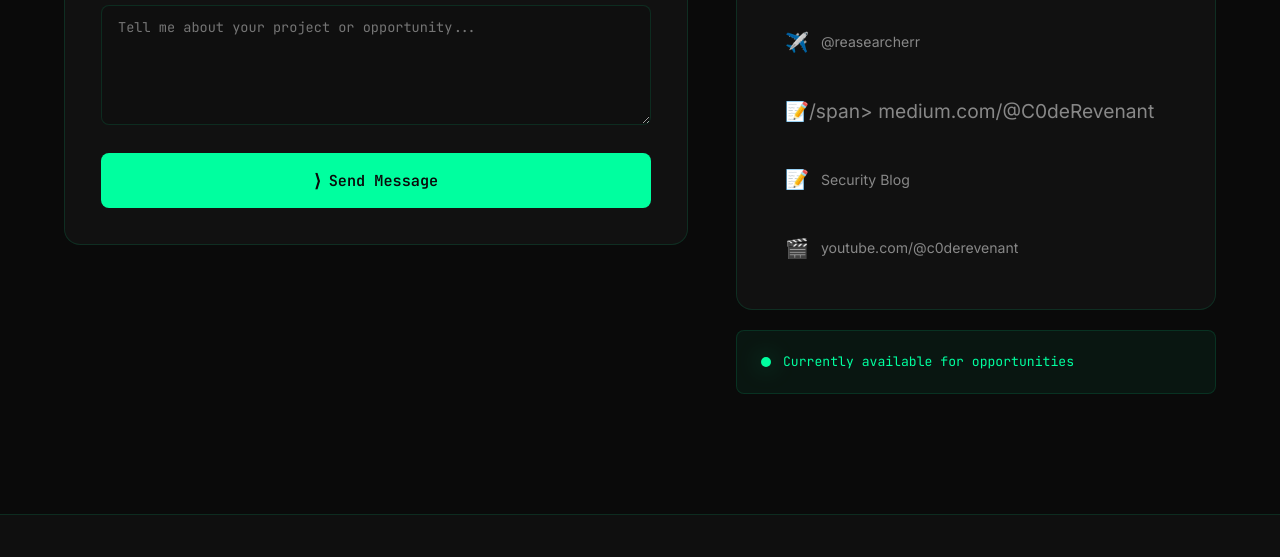
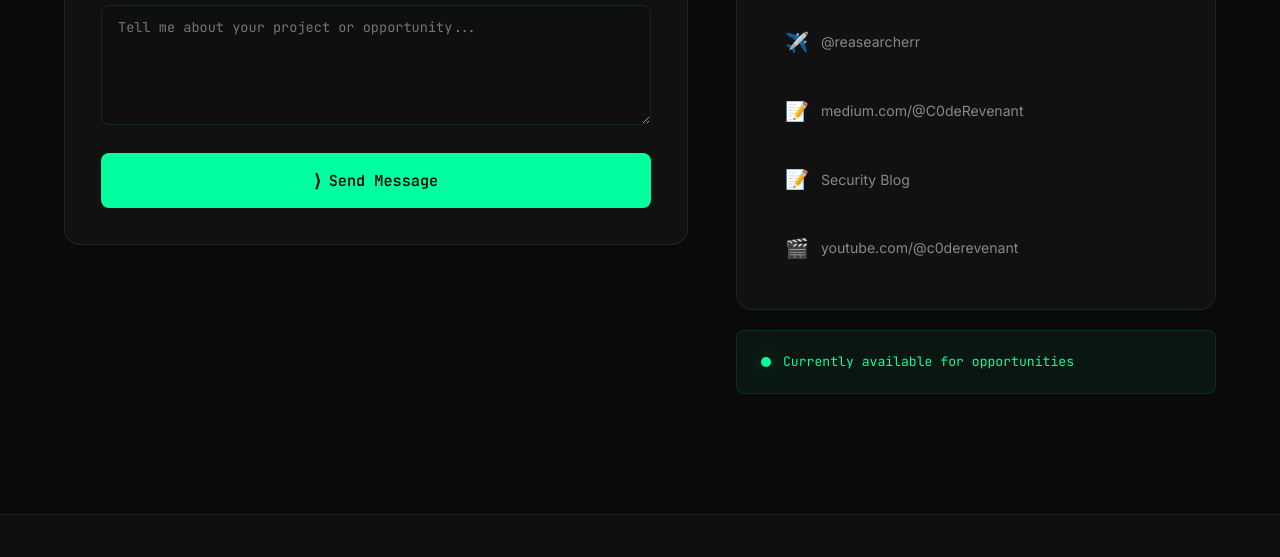
Before and after one commit to AkashA1511/Portfolio.io, a plain HTML site: page index.html in a window 1280 px wide. Shown: the part 10564-11121 px from the top of the page. Drawn offline with nearby package versions, Linux system fonts and the light colour scheme.

Commit message:
span fixed

```diff
--- a/index.html
+++ b/index.html
@@ -737,7 +737,7 @@
                             </a>
                             <a href="https://medium.com/@C0deRevenant" target="_blank" rel="noopener"
                                 class="contact-link" id="link-medium">
-                                <span class="link-icon"> 📝/span>
+                                <span class="link-icon"> 📝</span>
                                 <span class="link-text">medium.com/@C0deRevenant</span>
                             </a>
                             <a href="https://akasha1511.github.io/" target="_blank" rel="noopener" class="contact-link"
```
